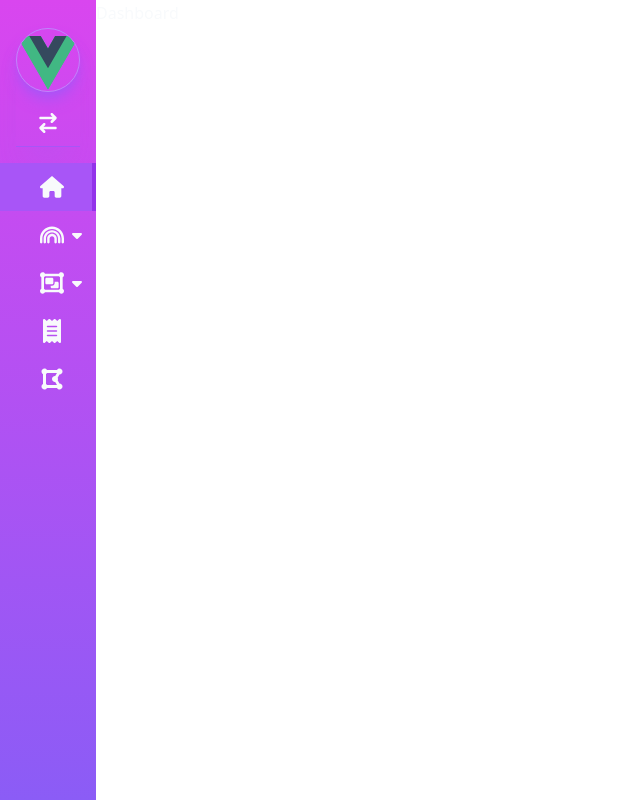
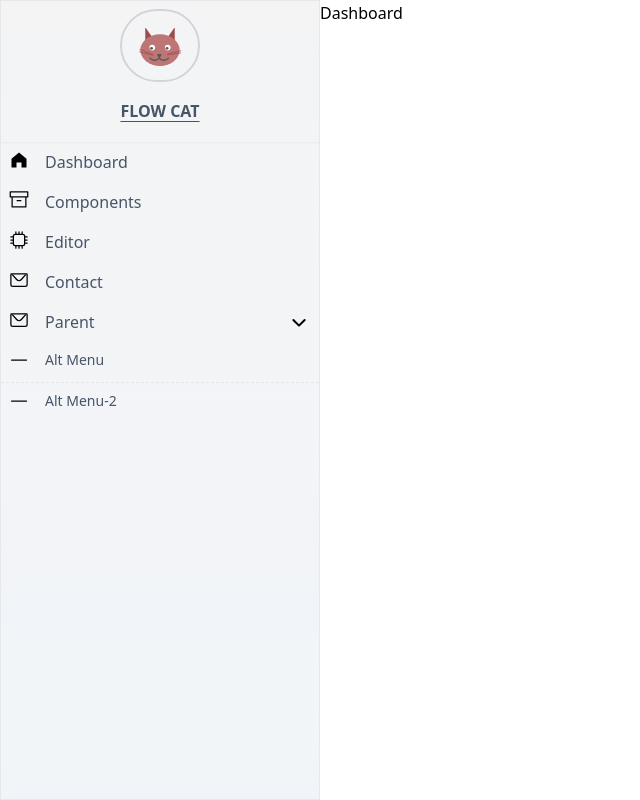
Before and after one commit to muratguven/vu-tailwind, a Vue app: page / in a window 1280 px wide. Shown: the whole page, without its empty margins (0-640 px from the left). Built offline with nearby package versions, Linux system fonts and the light colour scheme.

Commit message:
new sidebar

```diff
--- a/src/App.vue
+++ b/src/App.vue
@@ -1,6 +1,7 @@
 <template>
-  <div class="flex h-screen">
-    <Sidebar />
+  <div class="flex h-screen container">
+    <!-- <Sidebar /> -->
+    <Navbar />
 
     <RouterView />
 
@@ -9,6 +10,7 @@
 </template>
 <script setup lang="ts">
 import Sidebar from './components/sidebar/Sidebar.vue'
+import Navbar from '@/components/sidebar/Navbar.vue'
 </script>
 <style scoped lang="scss">
 
--- /dev/null
+++ b/src/components/sidebar/Navbar.vue
@@ -0,0 +1,144 @@
+<template>
+  <!-- <div class="mx-auto h-screen bg-pink-50 dark:bg-slate-700 dark:text-slate-50">
+    <div
+      class="w-full h-screen grid grid-cols-4 grid-rows-[5rem_minmax(0,2fr)_2rem] gap-0"
+    >
+      <header class="col-span-4 h-20 bg-blue-600">Header</header>
+      <aside class="row-span-3 h-full bg-slate-400">Sidebar</aside>
+      <main class="bg-indigo-300 col-span-3 w-fu row-span-3 h-full">Main</main>
+      <footer
+        class="col-span-4 sticky h-24 bottom-0 left-0 right-0 bg-purple-500"
+      >
+        Footer
+      </footer>
+    </div>
+  </div> -->
+
+  <aside class="md:1/5 h-screen w-1/4 overflow-hidden border bg-gradient-to-t from-slate-100 to-zinc-100">
+  <div class="flex h-full w-full flex-col">
+    <div class="mt-2 flex h-1/6 w-full flex-col items-center justify-center">
+      <svg xmlns="http://www.w3.org/2000/svg" class="mt- h-14 w-14 rounded-full border-2 border-gray-300 p-3 md:h-20 md:w-20" viewBox="0 0 64 64">
+        <g fill="none" fill-rule="evenodd">
+          <path fill="#9C4D4D" d="M11,7.99079514 C11,6.89130934 11.514871,6.73552996 12.1456788,7.63668394 L25,26 L11,26 L11,7.99079514 Z" />
+          <path fill="#9C4D4D" d="M39,7.99079514 C39,6.89130934 39.514871,6.73552996 40.1456788,7.63668394 L53,26 L39,26 L39,7.99079514 Z" transform="matrix(-1 0 0 1 92 0)" />
+          <ellipse cx="32" cy="38.5" fill="#BD7575" rx="28" ry="22.5" />
+          <path fill="#595959" d="M31.9667384,49.2336044 C31.4437906,50.2091578 30.5967076,50.2106181 30.072977,49.2336044 L28.214371,45.7663956 C27.6914233,44.7908422 28.1578525,44 29.2589184,44 L32.780797,44 C33.8806323,44 34.3490749,44.7893819 33.8253443,45.7663956 L31.9667384,49.2336044 Z" />
+          <circle cx="21" cy="35" r="4" fill="#FFF" />
+          <circle cx="20" cy="36" r="2" fill="#595959" />
+          <circle cx="43" cy="35" r="4" fill="#FFF" />
+          <circle cx="42" cy="36" r="2" fill="#595959" />
+          <path stroke="#595959" stroke-linecap="round" stroke-width="2" d="M30.8154771 50C30.8154771 50 27.6116078 52.9001474 24.4077385 52.9001474 21.2038693 52.9001474 18 50 18 50M43.8154771 50C43.8154771 50 40.6116078 52.9001474 37.4077385 52.9001474 34.2038693 52.9001474 31 50 31 50" />
+          <path stroke="#9C4D4D" stroke-linecap="round" d="M3 41L22.0815162 45.8675256M3.5 37.5L22.0815162 44.8675256M43 44.270357L61.5 39.5M43 45.270357L61.5 42.5" />
+        </g>
+      </svg>
+      <h2 class="mt-4 font-extrabold uppercase text-slate-600 underline underline-offset-4">Flow Cat</h2>
+      <hr class="mt-4 w-full border border-zinc-100 shadow-sm" />
+    </div>
+    <div class="h-1/2 w-full">
+      <ul class="flex list-none flex-col items-center text-slate-600">
+        <li class="menu-item">
+          <a class="flex h-full w-full cursor-pointer rounded-md p-2 hover:bg-zinc-300">
+            <svg class="h-4 w-4 md:h-5 md:w-5" viewBox="0 0 1024 1024" xmlns="http://www.w3.org/2000/svg" fill="#000000">
+              <g id="SVGRepo_bgCarrier" stroke-width="0"></g>
+              <g id="SVGRepo_tracerCarrier" stroke-linecap="round" stroke-linejoin="round"></g>
+              <g id="SVGRepo_iconCarrier"><path fill="#000000" d="M512 128 128 447.936V896h255.936V640H640v256h255.936V447.936z"></path></g>
+            </svg>
+            <span class="ml-2 text-sm md:ml-4 md:text-base">Dashboard</span>
+          </a>
+        </li>
+        <li class="menu-item">
+          <a class="flex h-full w-full rounded-md p-2 hover:bg-zinc-300">
+            <svg class="h-4 w-4 md:h-5 md:w-5" viewBox="0 0 1024 1024" xmlns="http://www.w3.org/2000/svg" fill="#000000">
+              <g id="SVGRepo_bgCarrier" stroke-width="0"></g>
+              <g id="SVGRepo_tracerCarrier" stroke-linecap="round" stroke-linejoin="round"></g>
+              <g id="SVGRepo_iconCarrier"><path fill="#000000" d="M832 384H192v448h640V384zM96 320h832V128H96v192zm800 64v480a32 32 0 0 1-32 32H160a32 32 0 0 1-32-32V384H64a32 32 0 0 1-32-32V96a32 32 0 0 1 32-32h896a32 32 0 0 1 32 32v256a32 32 0 0 1-32 32h-64zM416 512h192a32 32 0 0 1 0 64H416a32 32 0 0 1 0-64z"></path></g>
+            </svg>
+            <span class="ml-2 text-sm md:ml-4 md:text-base">Components</span>
+          </a>
+        </li>
+        <li class="menu-item">
+          <a class="flex h-full w-full cursor-pointer rounded-md p-2 hover:bg-zinc-300">
+            <svg class="h-4 w-4 md:h-5 md:w-5" viewBox="0 0 1024 1024" xmlns="http://www.w3.org/2000/svg" fill="#000000">
+              <g id="SVGRepo_bgCarrier" stroke-width="0"></g>
+              <g id="SVGRepo_tracerCarrier" stroke-linecap="round" stroke-linejoin="round"></g>
+              <g id="SVGRepo_iconCarrier">
+                <path fill="#000000" d="M320 256a64 64 0 0 0-64 64v384a64 64 0 0 0 64 64h384a64 64 0 0 0 64-64V320a64 64 0 0 0-64-64H320zm0-64h384a128 128 0 0 1 128 128v384a128 128 0 0 1-128 128H320a128 128 0 0 1-128-128V320a128 128 0 0 1 128-128z"></path>
+                <path fill="#000000" d="M512 64a32 32 0 0 1 32 32v128h-64V96a32 32 0 0 1 32-32zm160 0a32 32 0 0 1 32 32v128h-64V96a32 32 0 0 1 32-32zm-320 0a32 32 0 0 1 32 32v128h-64V96a32 32 0 0 1 32-32zm160 896a32 32 0 0 1-32-32V800h64v128a32 32 0 0 1-32 32zm160 0a32 32 0 0 1-32-32V800h64v128a32 32 0 0 1-32 32zm-320 0a32 32 0 0 1-32-32V800h64v128a32 32 0 0 1-32 32zM64 512a32 32 0 0 1 32-32h128v64H96a32 32 0 0 1-32-32zm0-160a32 32 0 0 1 32-32h128v64H96a32 32 0 0 1-32-32zm0 320a32 32 0 0 1 32-32h128v64H96a32 32 0 0 1-32-32zm896-160a32 32 0 0 1-32 32H800v-64h128a32 32 0 0 1 32 32zm0-160a32 32 0 0 1-32 32H800v-64h128a32 32 0 0 1 32 32zm0 320a32 32 0 0 1-32 32H800v-64h128a32 32 0 0 1 32 32z"></path>
+              </g>
+            </svg>
+            <span class="ml-2 text-sm md:ml-4 md:text-base">Editor</span>
+          </a>
+        </li>
+        <li class="menu-item">
+          <a class="flex h-full w-full rounded-md p-2 hover:bg-zinc-300">
+            <svg class="h-4 w-4 md:h-5 md:w-5" viewBox="0 0 1024 1024" xmlns="http://www.w3.org/2000/svg" fill="#000000">
+              <g id="SVGRepo_bgCarrier" stroke-width="0"></g>
+              <g id="SVGRepo_tracerCarrier" stroke-linecap="round" stroke-linejoin="round"></g>
+              <g id="SVGRepo_iconCarrier">
+                <path fill="#000000" d="M128 224v512a64 64 0 0 0 64 64h640a64 64 0 0 0 64-64V224H128zm0-64h768a64 64 0 0 1 64 64v512a128 128 0 0 1-128 128H192A128 128 0 0 1 64 736V224a64 64 0 0 1 64-64z"></path>
+                <path fill="#000000" d="M904 224 656.512 506.88a192 192 0 0 1-289.024 0L120 224h784zm-698.944 0 210.56 240.704a128 128 0 0 0 192.704 0L818.944 224H205.056z"></path>
+              </g>
+            </svg>
+            <span class="ml-2 text-sm md:ml-4 md:text-base">Contact</span>
+          </a>
+        </li>
+        <li class="menu-item">
+          <a class="flex h-full w-full cursor-pointer rounded-md p-2 hover:bg-zinc-300">
+            <svg class="h-4 w-4 md:h-5 md:w-5" viewBox="0 0 1024 1024" xmlns="http://www.w3.org/2000/svg" fill="#000000">
+              <g id="SVGRepo_bgCarrier" stroke-width="0"></g>
+              <g id="SVGRepo_tracerCarrier" stroke-linecap="round" stroke-linejoin="round"></g>
+              <g id="SVGRepo_iconCarrier">
+                <path fill="#000000" d="M128 224v512a64 64 0 0 0 64 64h640a64 64 0 0 0 64-64V224H128zm0-64h768a64 64 0 0 1 64 64v512a128 128 0 0 1-128 128H192A128 128 0 0 1 64 736V224a64 64 0 0 1 64-64z"></path>
+                <path fill="#000000" d="M904 224 656.512 506.88a192 192 0 0 1-289.024 0L120 224h784zm-698.944 0 210.56 240.704a128 128 0 0 0 192.704 0L818.944 224H205.056z"></path>
+              </g>
+            </svg>
+            <span class="ml-2 text-sm md:ml-4 md:text-base">Parent</span>
+            <svg class="absolute right-3 top-3 h-3 w-3 md:h-4 md:w-4" viewBox="0 0 1024 1024" xmlns="http://www.w3.org/2000/svg" fill="#000000">
+              <g id="SVGRepo_bgCarrier" stroke-width="0"></g>
+              <g id="SVGRepo_tracerCarrier" stroke-linecap="round" stroke-linejoin="round"></g>
+              <g id="SVGRepo_iconCarrier"><path fill="#000000" d="M104.704 338.752a64 64 0 0 1 90.496 0l316.8 316.8 316.8-316.8a64 64 0 0 1 90.496 90.496L557.248 791.296a64 64 0 0 1-90.496 0L104.704 429.248a64 64 0 0 1 0-90.496z"></path></g>
+            </svg>
+          </a>
+          <ul class="flex flex-col items-center divide-y divide-dashed text-slate-600">
+            <li class="h-10 w-full">
+              <a class="flex h-full w-full p-2 cursor-pointer rounded hover:bg-stone-200">
+                <svg class="h-4 w-4 md:h-5 md:w-5" viewBox="0 0 1024 1024" xmlns="http://www.w3.org/2000/svg" fill="#000000"><g id="SVGRepo_bgCarrier" stroke-width="0"></g><g id="SVGRepo_tracerCarrier" stroke-linecap="round" stroke-linejoin="round"></g><g id="SVGRepo_iconCarrier"><path fill="#000000" d="M128 544h768a32 32 0 1 0 0-64H128a32 32 0 0 0 0 64z"></path></g></svg>
+                <span class="ml-2 text-sm md:ml-4"> Alt Menu</span>
+              </a>
+
+            </li>
+            <li class="h-10 w-full">
+              <a class="flex h-full w-full p-2 cursor-pointer rounded hover:bg-stone-200">
+                <svg class="h-4 w-4 md:h-5 md:w-5" viewBox="0 0 1024 1024" xmlns="http://www.w3.org/2000/svg" fill="#000000"><g id="SVGRepo_bgCarrier" stroke-width="0"></g><g id="SVGRepo_tracerCarrier" stroke-linecap="round" stroke-linejoin="round"></g><g id="SVGRepo_iconCarrier"><path fill="#000000" d="M128 544h768a32 32 0 1 0 0-64H128a32 32 0 0 0 0 64z"></path></g></svg>
+                <span class="ml-2 text-sm md:ml-4"> Alt Menu-2</span>
+              </a>
+
+            </li>
+          </ul>
+        </li>
+      </ul>
+    </div>
+  </div>
+</aside>
+
+</template>
+
+<script setup lang="ts">
+
+import { ref, defineProps } from "vue";
+
+const props = defineProps({
+    class:{ type:String }
+
+});
+
+
+</script>
+
+<style lang="postcss">
+
+.menu-item {
+  @apply relative h-10 w-full font-medium;
+}
+
+</style>
--- a/src/style.scss
+++ b/src/style.scss
@@ -9,7 +9,7 @@
   }
 
   body {
-    @apply text-slate-50;
+    // @apply text-slate-50;
   }
 }
 
@@ -18,7 +18,7 @@
 
 //Sidebar
   .sidebar {
-    @apply flex flex-col overflow-hidden h-screen p-4 backdrop-blur-sm bg-gradient-to-t from-violet-500 to-fuchsia-500 transition-[width] duration-300 ease-in;
+    @apply flex flex-col overflow-hidden text-slate-100 h-screen p-4 backdrop-blur-sm bg-gradient-to-t from-violet-500 to-fuchsia-500 transition-[width] duration-300 ease-in;
 
     .menu-text {
       @apply block opacity-0 w-0 transition-all duration-200 ease-in-out text-xs sm:text-sm md:text-base;
@@ -33,4 +33,5 @@
   }
 //sidebar--end
 
+
 }
--- a/tailwind.config.cjs
+++ b/tailwind.config.cjs
@@ -11,5 +11,6 @@ module.exports = {
   },
   plugins: [
     require('@tailwindcss/forms')
+
   ],
 }
```
